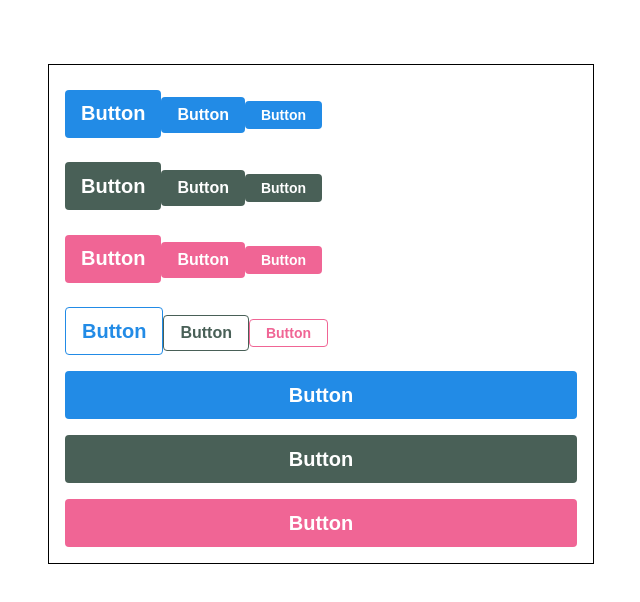
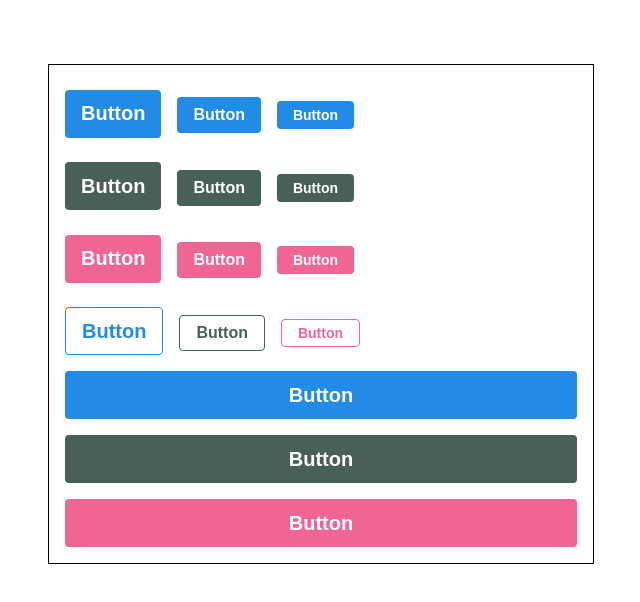
Before and after one commit to herrakam/scss, a React (Create React App) app: page / in a window 1280 px wide. Shown: the top 602 px of the page, without its empty margins (319-959 px from the left). Built offline with nearby package versions, Linux system fonts and the light colour scheme.

Commit message:
margin-left issue clear

```diff
--- a/src/App.js
+++ b/src/App.js
@@ -18,6 +18,12 @@ const Circle = styled.div`
   `}
 `;
 
+const Buttons = styled.div`
+  & + & {
+    margin-top: 1rem;
+  }
+`;
+
 const palette = {
   blue: "#228be6",
   gray: "#496057",
@@ -35,12 +41,12 @@ function App() {
       <div className="App">
         {/* <Circle color="skyblue" huge></Circle>
         <Circle color="black"></Circle> */}
-        <div className="buttons">
+        <Buttons>
           <StyledButtons size="large">Button</StyledButtons>
           <StyledButtons>Button</StyledButtons>
           <StyledButtons size="small">Button</StyledButtons>
-        </div>
-        <div className="buttons">
+        </Buttons>
+        <Buttons>
           <StyledButtons color="gray" size="large">
             Button
           </StyledButtons>
@@ -48,8 +54,8 @@ function App() {
           <StyledButtons color="gray" size="small">
             Button
           </StyledButtons>
-        </div>
-        <div className="buttons">
+        </Buttons>
+        <Buttons>
           <StyledButtons color="pink" size="large">
             Button
           </StyledButtons>
@@ -57,8 +63,8 @@ function App() {
           <StyledButtons color="pink" size="small">
             Button
           </StyledButtons>
-        </div>
-        <div className="buttons">
+        </Buttons>
+        <Buttons>
           <StyledButtons size="large" outline>
             Button
           </StyledButtons>
@@ -68,8 +74,8 @@ function App() {
           <StyledButtons color="pink" size="small" outline>
             Button
           </StyledButtons>
-        </div>
-        <div className="buttons">
+        </Buttons>
+        <Buttons>
           <StyledButtons size="large" fullWidth>
             Button
           </StyledButtons>
@@ -79,7 +85,7 @@ function App() {
           <StyledButtons color="pink" size="large" fullWidth>
             Button
           </StyledButtons>
-        </div>
+        </Buttons>
       </div>
     </ThemeProvider>
   );
--- a/src/App.scss
+++ b/src/App.scss
@@ -4,7 +4,4 @@
   margin-top: 4rem;
   border: 1px solid black;
   padding: 1rem;
-  .buttons + .buttons {
-    margin-top: 1rem;
-  }
 }
--- a/src/components/StyledButtons.js
+++ b/src/components/StyledButtons.js
@@ -58,6 +58,7 @@ const fullWidthStyle = css`
       justify-content: center;
       & + & {
         margin-left: 0;
+
         margin-top: 1rem;
       }
     `}
@@ -73,6 +74,7 @@ const StyledButton = styled.button`
   cursor: pointer;
   padding: 0 1rem 0 1rem;
   transition: 0.8s;
+  margin-right: 1rem;
 
   ${sizeStyles}
   ${colorStyles}
```
